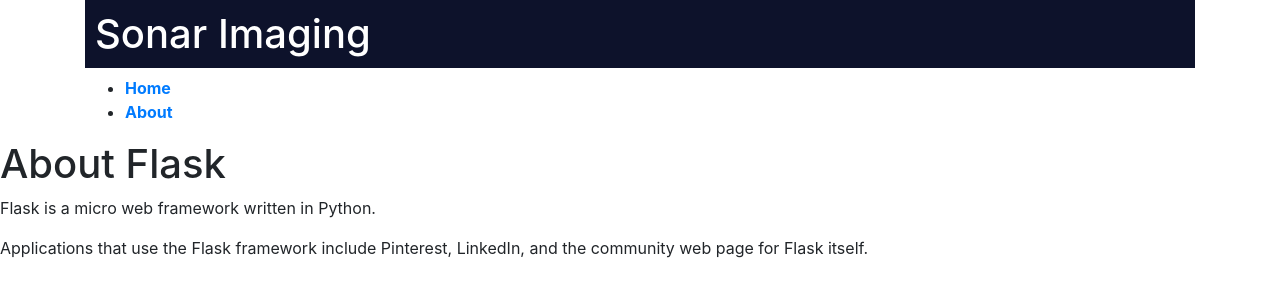
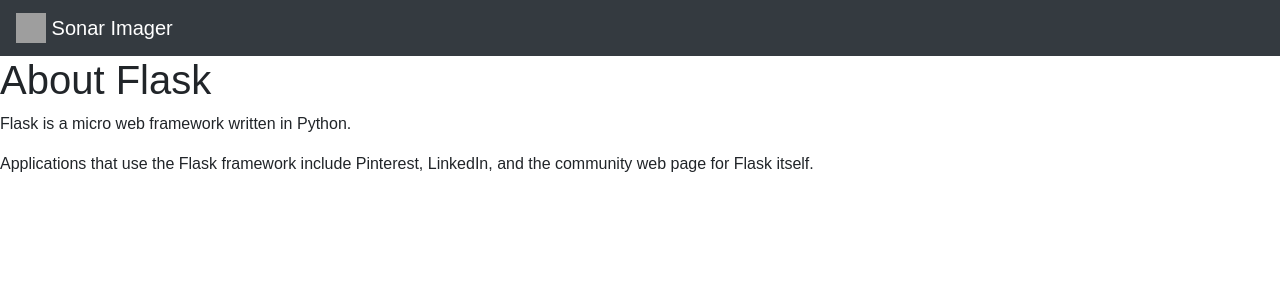
Before and after one commit to jasonpilbrough/sonar-imaging, a Flask app: page /about in a window 1280 px wide. Shown: the top 300 px of the page. Run offline with Flask 2, Linux system fonts and the light colour scheme; parts of the project's set-up code (start-up, migrations or seed data) failed here and were passed over; some libraries are stand-ins or nearby versions; grey boxes are pictures that could not be loaded.

Commit message:
more changes to UI including fullscreen mode

```diff
--- a/webserver/static/css/template.css
+++ b/webserver/static/css/template.css
@@ -7,3 +7,41 @@
   padding: 10px;
   color: white;
 }
+
+
+//override bootstrap modal for full screen
+.modal {
+  position: fixed;
+  top: 0;
+  right: 0;
+  bottom: 0;
+  left: 0;
+  overflow: hidden;
+}
+
+.modal-dialog {
+  position: fixed;
+  margin: 0;
+  width: 100%;
+  height: 100%;
+  padding: 0;
+}
+
+.modal-content {
+  position: absolute;
+  top: 10px;
+  right: 20px;
+  bottom: 10px;
+  left: 85px;
+}
+
+
+.modal-body {
+  position: absolute;
+  top: 5px;
+  left: 0px;
+  bottom: 5px;
+  width: 100%;
+  font-weight: 300;
+  overflow: auto;
+}
--- a/webserver/static/js/main.js
+++ b/webserver/static/js/main.js
@@ -6,8 +6,16 @@
 		console.log(time-globaltime)
 		globaltime = time
 
+		val = Math.random();
 		img = document.getElementById("mainplot");
-		img.src="plot.png?rand_number=" + Math.random(); // random number forces browser to reload image
+		img.src="plot.png?rand_number=" + val// random number forces browser to reload image
+
+		/* TODO FIX
+		img = document.getElementById("mainplot_zoom"); //zoomed in version
+		img.src="plot.png?rand_number=" + val; // same rand number = same image as above
+		*/
+
+
 
 		/*
 		var time =  new Date();
--- a/webserver/templates/template.html
+++ b/webserver/templates/template.html
@@ -5,14 +5,17 @@
     <meta charset="utf-8">
     <meta name="viewport" content="width=device-width, initial-scale=1, shrink-to-fit=no">
 
-    <link rel="stylesheet" href="{{ url_for('static', filename='css/template.css') }}">
+
     <!-- Bootstrap CSS -->
     <link rel="stylesheet" href="https://stackpath.bootstrapcdn.com/bootstrap/4.4.1/css/bootstrap.min.css" integrity="sha384-Vkoo8x4CGsO3+Hhxv8T/Q5PaXtkKtu6ug5TOeNV6gBiFeWPGFN9MuhOf23Q9Ifjh" crossorigin="anonymous">
+
+    <link rel="stylesheet" href="{{ url_for('static', filename='css/template.css') }}?v=31">
 
     <title>Flask Parent Template</title>
 
   </head>
   <body>
+  <!--
     <header>
       <div class="container">
         <h1 class="logo">Sonar Imaging</h1>
@@ -24,16 +27,26 @@
         </nav></strong>
       </div>
     </header>
+    --!>
+
+    <!-- Image and text -->
+	<nav class="navbar navbar-dark bg-dark">
+  		<a class="navbar-brand" href="#">
+   		 	<img src="https://cdn1.iconfinder.com/data/icons/the-port-flat-lighthouse-and-young-sailor/512/radar-512.png" width="30" height="30" class="d-inline-block align-top" alt="">
+    		Sonar Imager
+  		</a>
+	</nav>
 
     {% block content %}
     {% endblock %}
 
-    <script type="text/javascript" src="../static/js/main.js?v=22"></script>
+    <script type="text/javascript" src="../static/js/main.js?v=24"></script>
     <!-- JavaScript for Bootstrap-->
     <!-- jQuery first, then Popper.js, then Bootstrap JS -->
     <script src="https://code.jquery.com/jquery-3.4.1.slim.min.js" integrity="sha384-J6qa4849blE2+poT4WnyKhv5vZF5SrPo0iEjwBvKU7imGFAV0wwj1yYfoRSJoZ+n" crossorigin="anonymous"></script>
     <script src="https://cdn.jsdelivr.net/npm/popper.js@1.16.0/dist/umd/popper.min.js" integrity="sha384-Q6E9RHvbIyZFJoft+2mJbHaEWldlvI9IOYy5n3zV9zzTtmI3UksdQRVvoxMfooAo" crossorigin="anonymous"></script>
     <script src="https://stackpath.bootstrapcdn.com/bootstrap/4.4.1/js/bootstrap.min.js" integrity="sha384-wfSDF2E50Y2D1uUdj0O3uMBJnjuUD4Ih7YwaYd1iqfktj0Uod8GCExl3Og8ifwB6" crossorigin="anonymous"></script>
-
+	<!-- JavaScript for Ionic-->
+	<script src="https://unpkg.com/ionicons@4.5.10-0/dist/ionicons.js"></script>
   </body>
 </html>
```
Also changed, not shown: signal_processing/sonar_processing.py (+12 -6 lines), webserver/templates/home.html (+46 -8 lines).
